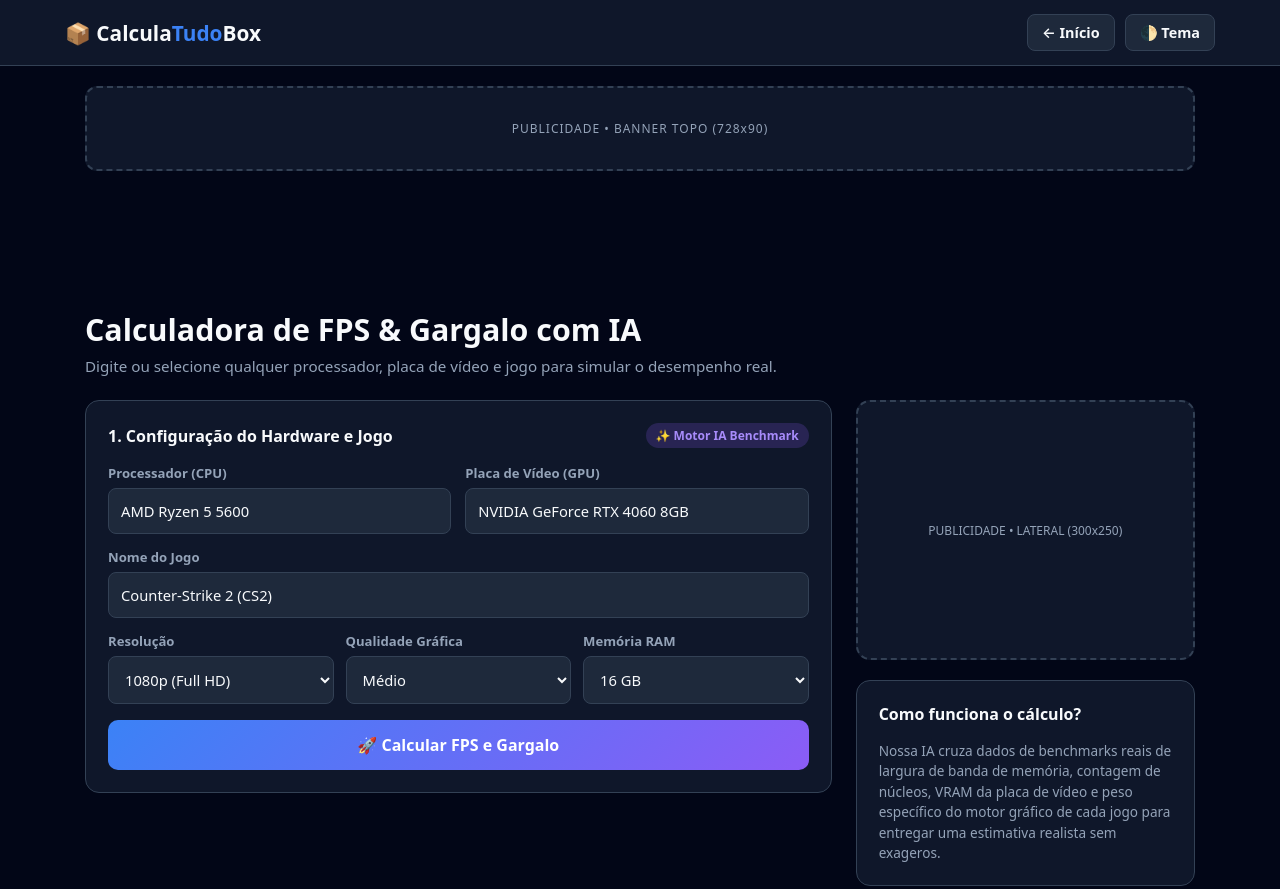
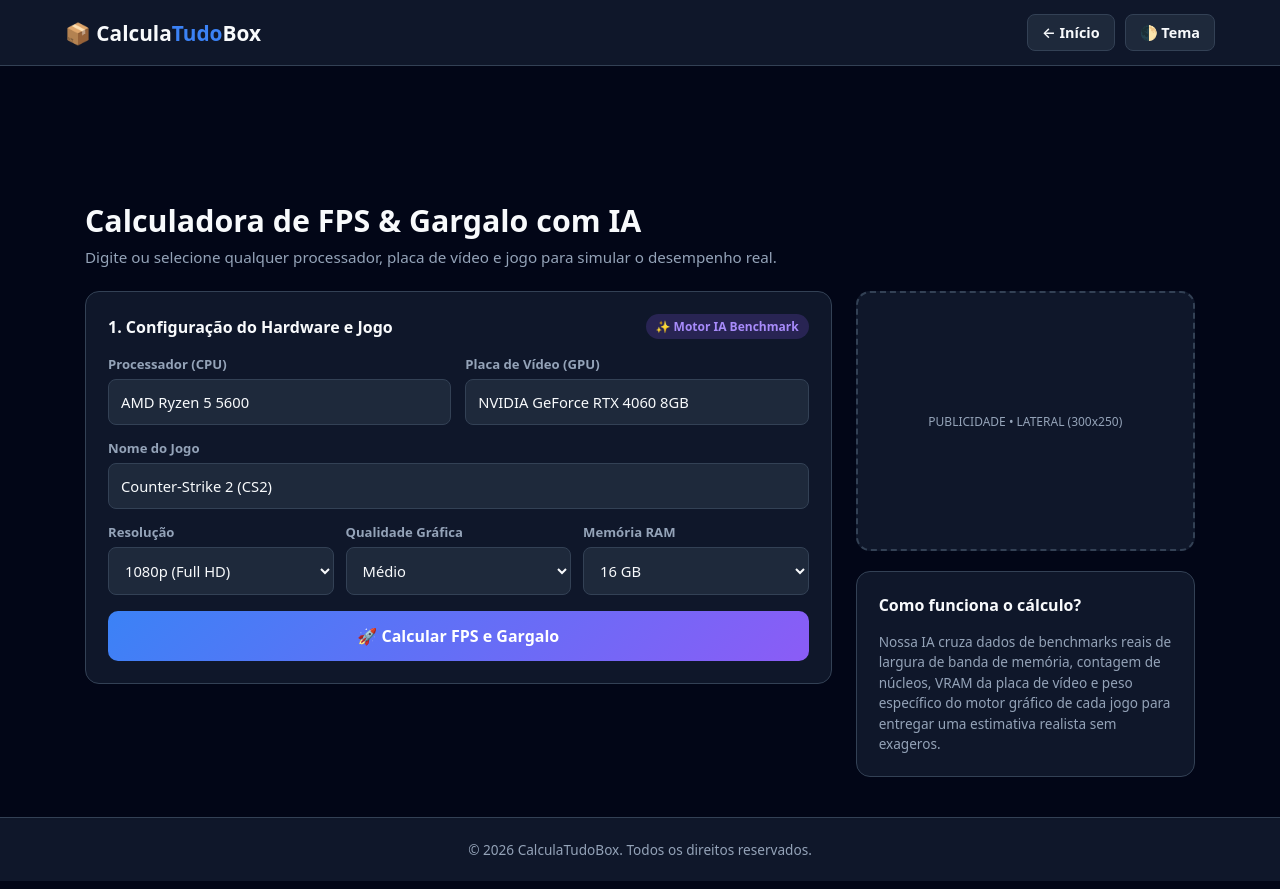
Before and after one commit to DuKePrecisa/calculatudobox, a plain HTML site: page CalculaTudoBox/calculadora-fps.html in a window 1280 px wide. Shown: the top 889 px of the page. Drawn offline with Linux system fonts and the light colour scheme.

Commit message:
Update calculadora-fps.html

```diff
--- a/CalculaTudoBox/calculadora-fps.html
+++ b/CalculaTudoBox/calculadora-fps.html
@@ -61,9 +61,6 @@
 </header>
 
 <div class="wrap">
-<!-- Antigo -->
-<div class="ad-top">PUBLICIDADE • BANNER TOPO (728x90)</div>
-
 <!-- Novo (Limpo e pronto para o AdSense) -->
 <div style="margin-bottom: 24px; min-height: 90px; text-align: center;"></div>
 
```
